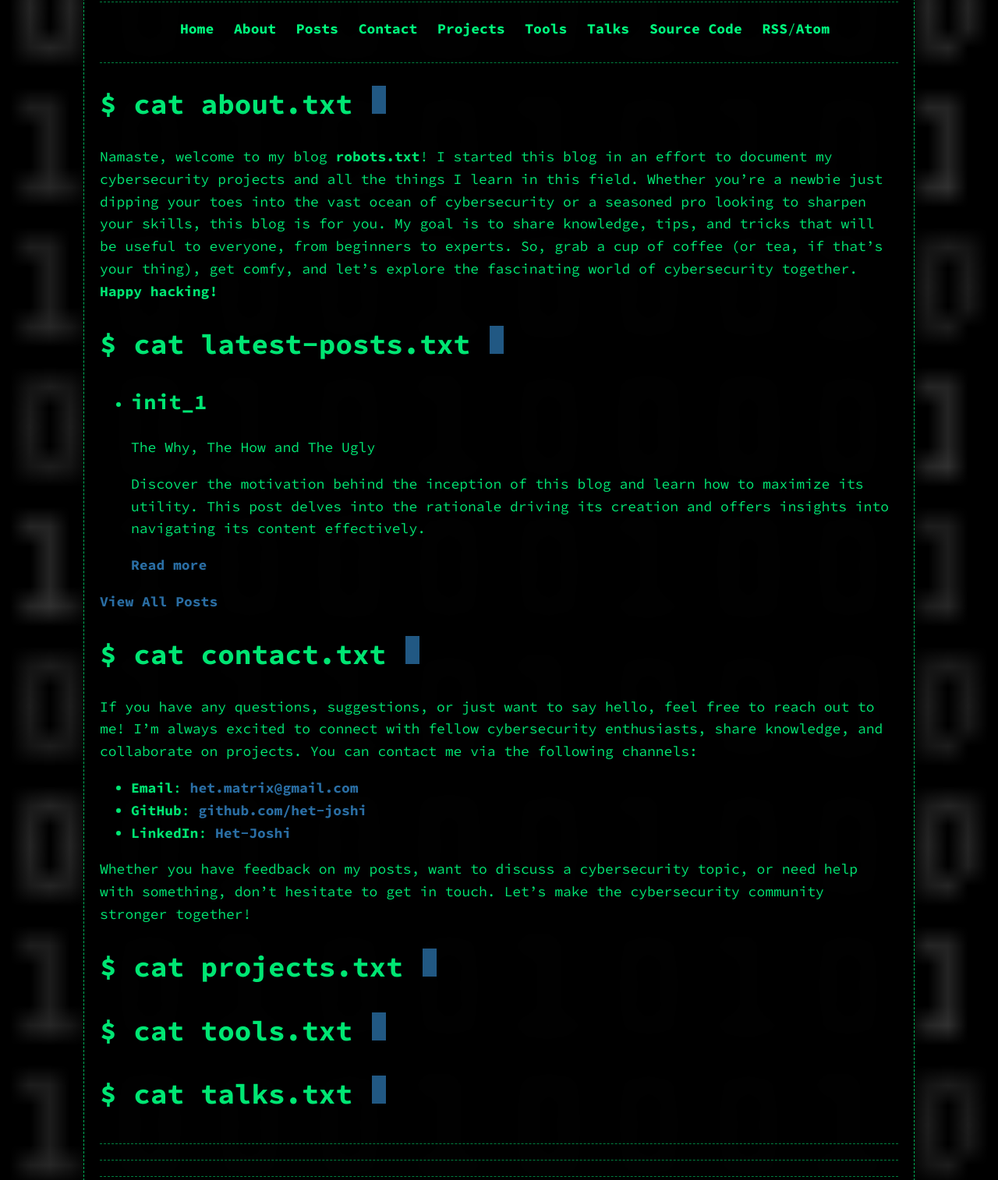
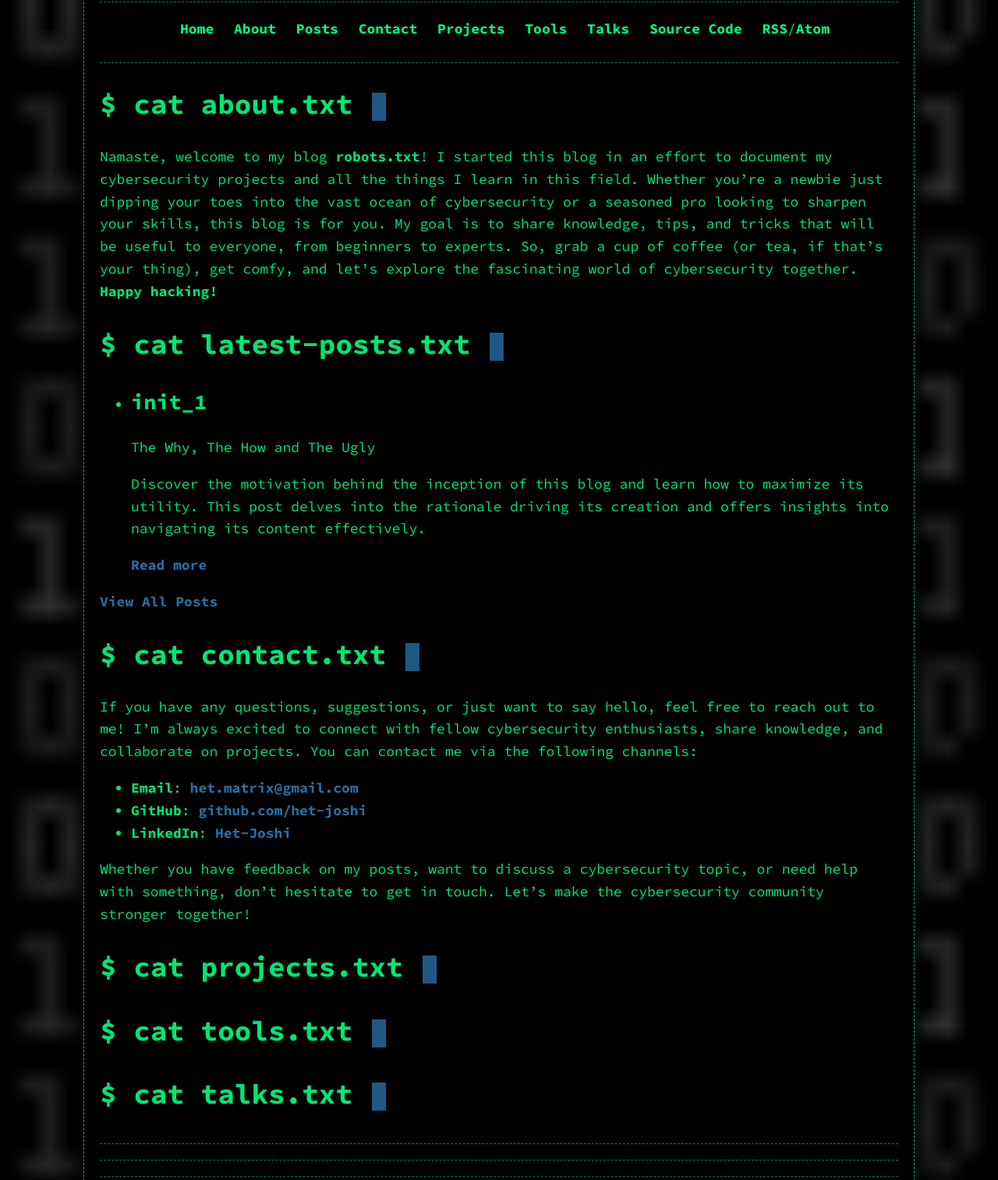
Before and after one commit to Het-Joshi/robots_txt, a Jekyll site: the page built from index.md, in a window 1280 px wide. Shown: the part 617-2131 px from the top of the page at 78% size. Built offline with Jekyll 4.4.1, drawn with Linux system fonts in a browser that asks for light colours; our own code applies the rules of GitHub Pages for plain Markdown files.

Commit message:
Update style.css

```diff
--- a/assets/css/style.css
+++ b/assets/css/style.css
@@ -179,6 +179,8 @@ footer {
   border-color: rgba(0, 255, 127, 0.7); /* Change border color on focus */
 }
 .blinking-cursor {
+    vertical-align: middle; /* Align the cursor vertically with the text */
+    /* Remaining styles remain unchanged */
     display: inline-block;
     width: 0.5em; /* Adjust the width of the cursor */
     height: 1em; /* Adjust the height of the cursor */
@@ -187,6 +189,7 @@ footer {
     margin-left: 0.1em; /* Adjust spacing between cursor and text */
 }
 
+
 @keyframes blink {
     0%, 100% { opacity: 1; } /* Cursor visible */
     50% { opacity: 0; } /* Cursor invisible */
```
